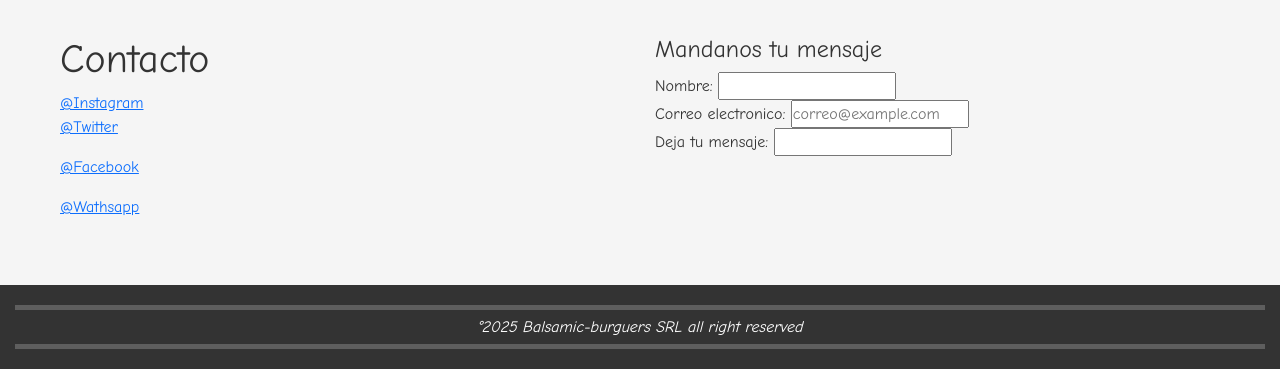
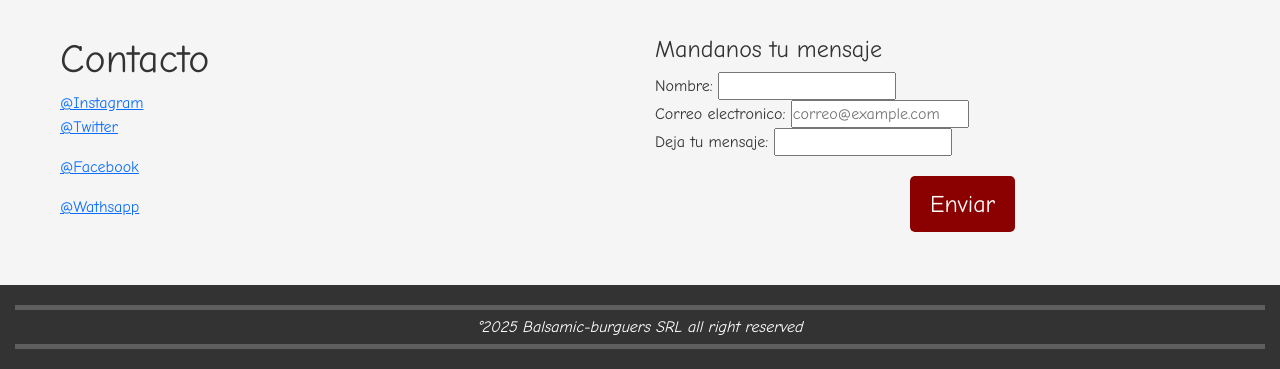
Before and after one commit to dukuloch4/Balsamic-Burguers, a plain HTML site: page pages/contacto.html in a window 1280 px wide. Shown: the part 753-1122 px from the top of the page. Drawn offline with nearby package versions, Linux system fonts and the light colour scheme.

Commit message:
correccion botoes

```diff
--- a/pages/contacto.html
+++ b/pages/contacto.html
@@ -62,6 +62,11 @@
                     <input type="text" placeholder="correo@example.com"></label><br>
                 <label class="mensajeForm"  for="mensajeForm">Deja tu mensaje:
                     <input type="text"></label><br>
+                <div class="boton">
+                    <button type="submit"> Enviar</button>
+
+
+
             </form>
         </section>
     </aside>
```
